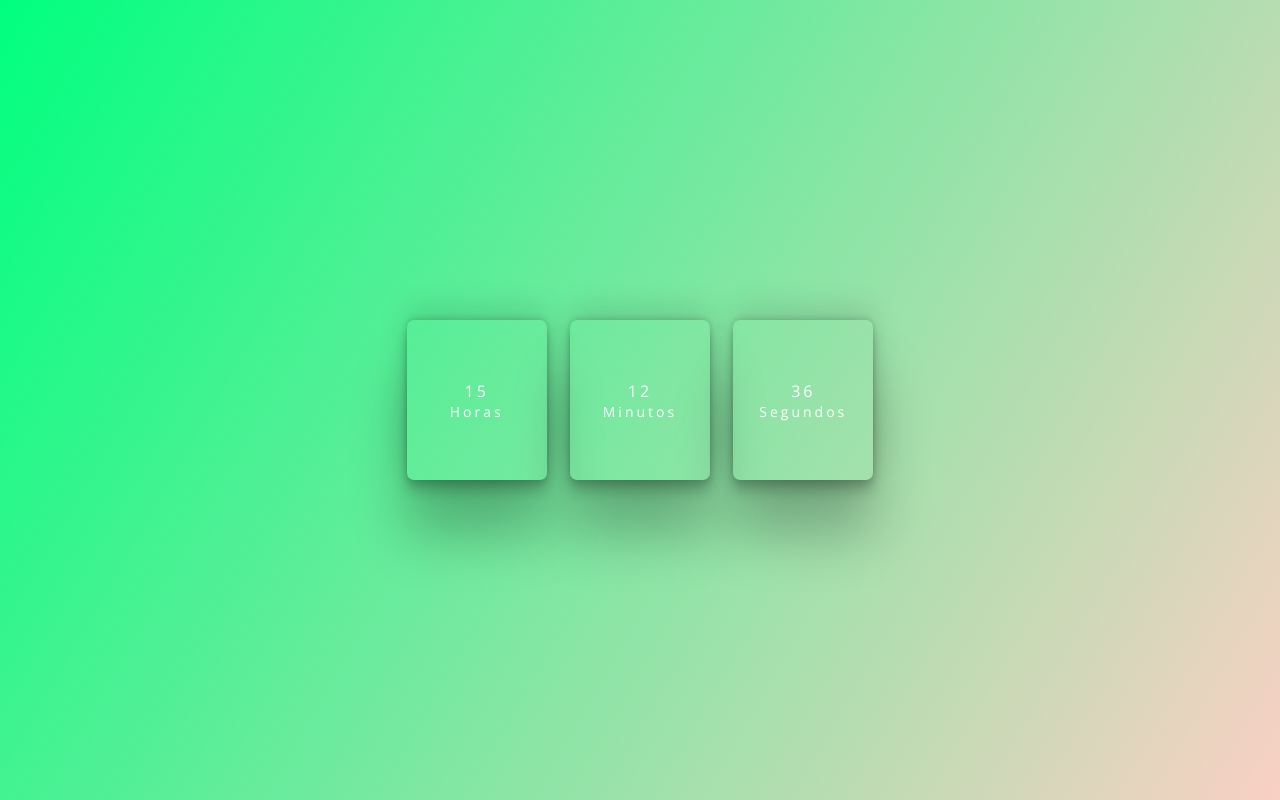
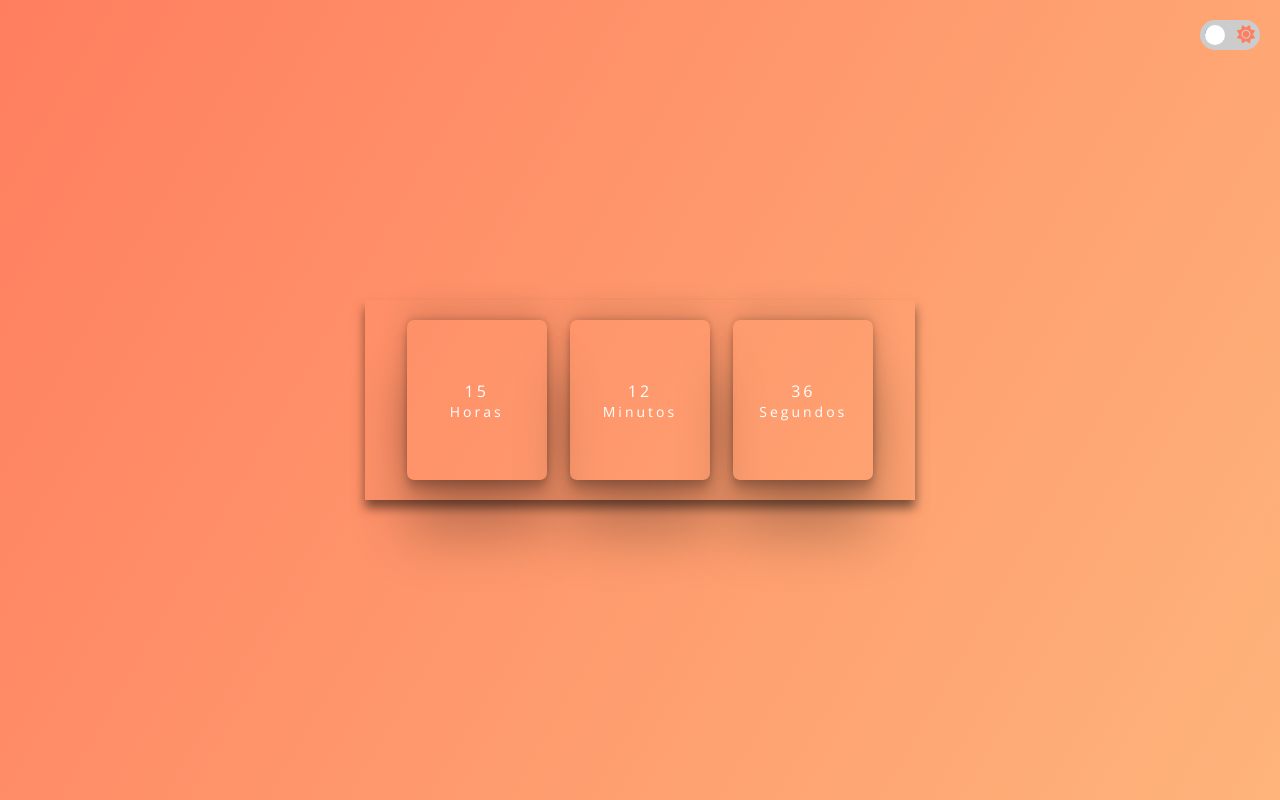
Before and after one commit to JoaoEstevam01/Digital-Clock, a plain HTML site: page index.html in a window 1280 px wide. Drawn offline with nearby package versions, Linux system fonts and the light colour scheme.

Commit message:
Versão final

```diff
--- a/index.html
+++ b/index.html
@@ -22,15 +22,16 @@
         </div>
     </div>
 
-
-
-
-
-
-
-
-
+    <div class="mudar">
+        <input type="checkbox" class="checkbox" id="chk">
+        <label for="chk" class="label">
+            <i class="fas fa-moon"></i>
+            <i class="fas fa-sun"></i>
+            <div class="bola"></div>
+        </label>
+    </div>
 
     <script src="script.js"></script>
+    <script src="https://kit.fontawesome.com/998c60ef77.js" crossorigin="anonymous"></script>
 </body>
 </html>
--- a/script.js
+++ b/script.js
@@ -9,3 +9,16 @@ const time = setInterval(() => {
     document.getElementById('minutos').innerHTML = minutos;
     document.getElementById('segundos').innerHTML = segundos;
 })
+
+//Checkbox config
+
+document.addEventListener('DOMContentLoaded', () => {
+    const checkbox = document.getElementById('chk');
+    checkbox.addEventListener('change', () => {
+        if (checkbox.checked) {
+            document.body.classList.add('dark-theme');
+        } else {
+            document.body.classList.remove('dark-theme');
+        }
+    });
+});
--- a/style.css
+++ b/style.css
@@ -9,11 +9,14 @@
 
 body {
     height: 100vh;
-    background: linear-gradient(120deg, #00FF7F, #fad0c4);
+    background: linear-gradient(120deg, #ff7e5f, #feb47b);
     display: flex;
     align-items: center;
     justify-content: center;
+    transition: background 1s ease-in-out;
 }
+
+/*Config relógio*/
 
 .relogio {
     display: flex;
@@ -22,6 +25,8 @@ body {
     height: 200px;
     width: 550px;
     padding: 30px;
+    background: transparent;
+    box-shadow: 0px 8px 10px rgba(0, 0, 0, .5);
 
     && .box {
         height: 160px;
@@ -72,3 +77,69 @@ body {
 .time {
     font-size: 14px;
 }
+
+/*Config checkbox*/
+
+body.dark-theme {
+    background: linear-gradient(120deg, #3b3b2a, #003366);;
+}
+
+.mudar {
+    position: absolute;
+    top: 20px;
+    right: 20px;
+}
+
+.checkbox {
+    display: none;
+}
+
+.label {
+    display: flex;
+    align-items: center;
+    cursor: pointer;
+    background-color: #ccc;
+    border-radius: 20px;
+    padding: 5px;
+    width: 60px;
+    height: 30px;
+    position: relative;
+    transition: background-color 0.3s ease;
+
+    && .fa-moon {
+        left: 5px;
+        color: #2575fc;
+    }
+
+    && .fa-sun {
+        right: 5px;
+        color: #ff7e5f;
+    }
+
+    .bola {
+        position: absolute;
+        top: 5px;
+        left: 5px;
+        width: 20px;
+        height: 20px;
+        background-color: #fff;
+        border-radius: 50%;
+        transition: transform 0.5s ease;
+    }
+
+}
+
+.label i {
+    position: absolute;
+    top: 50%;
+    transform: translateY(-50%);
+    font-size: 18px;
+}
+
+.checkbox:checked + .label {
+    background-color: #666;
+}
+
+.checkbox:checked + .label .bola {
+    transform: translateX(30px);
+}
```
Also changed, not shown: img readme/Imagem 1.PNG (added), img readme/Imagem 2.PNG (added).
